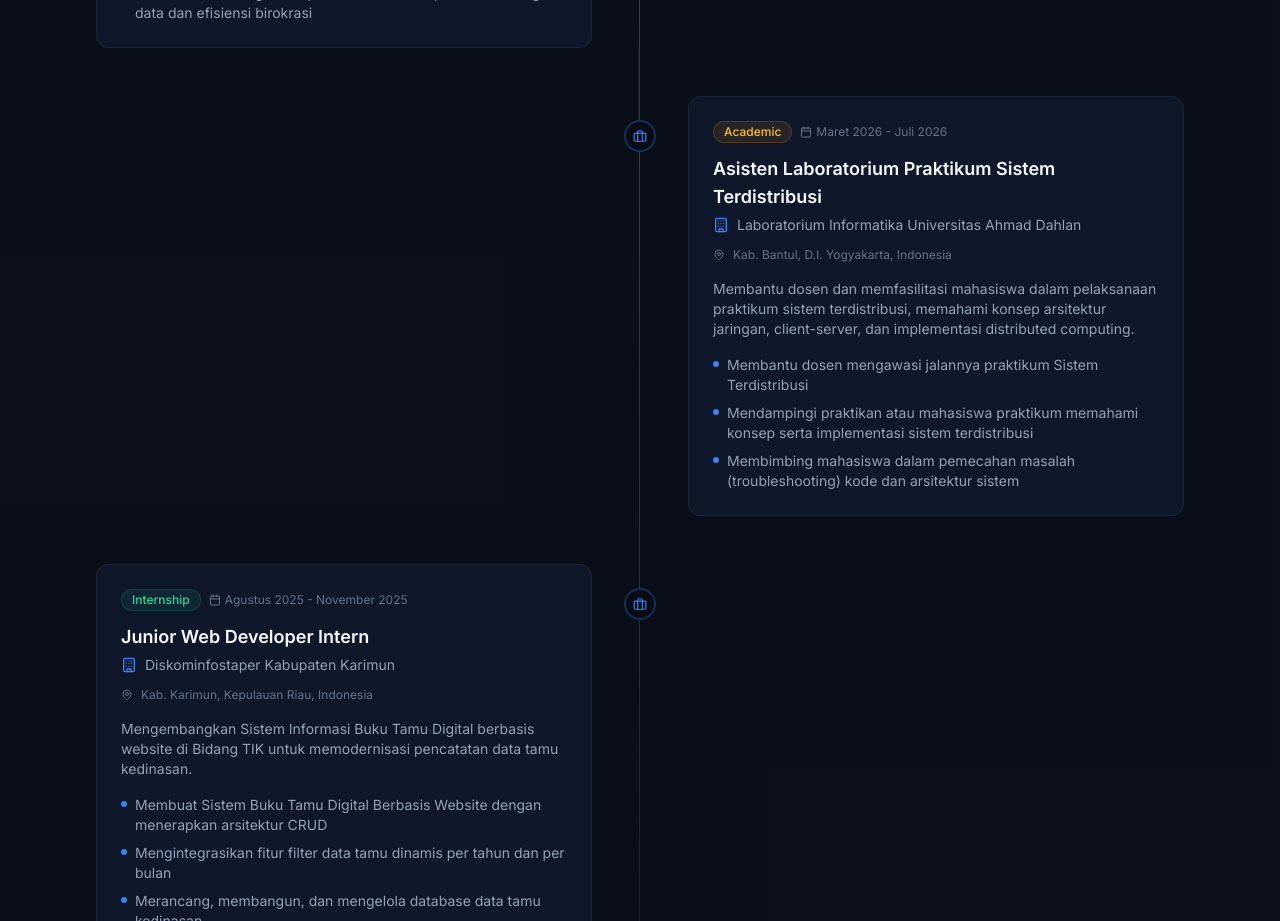
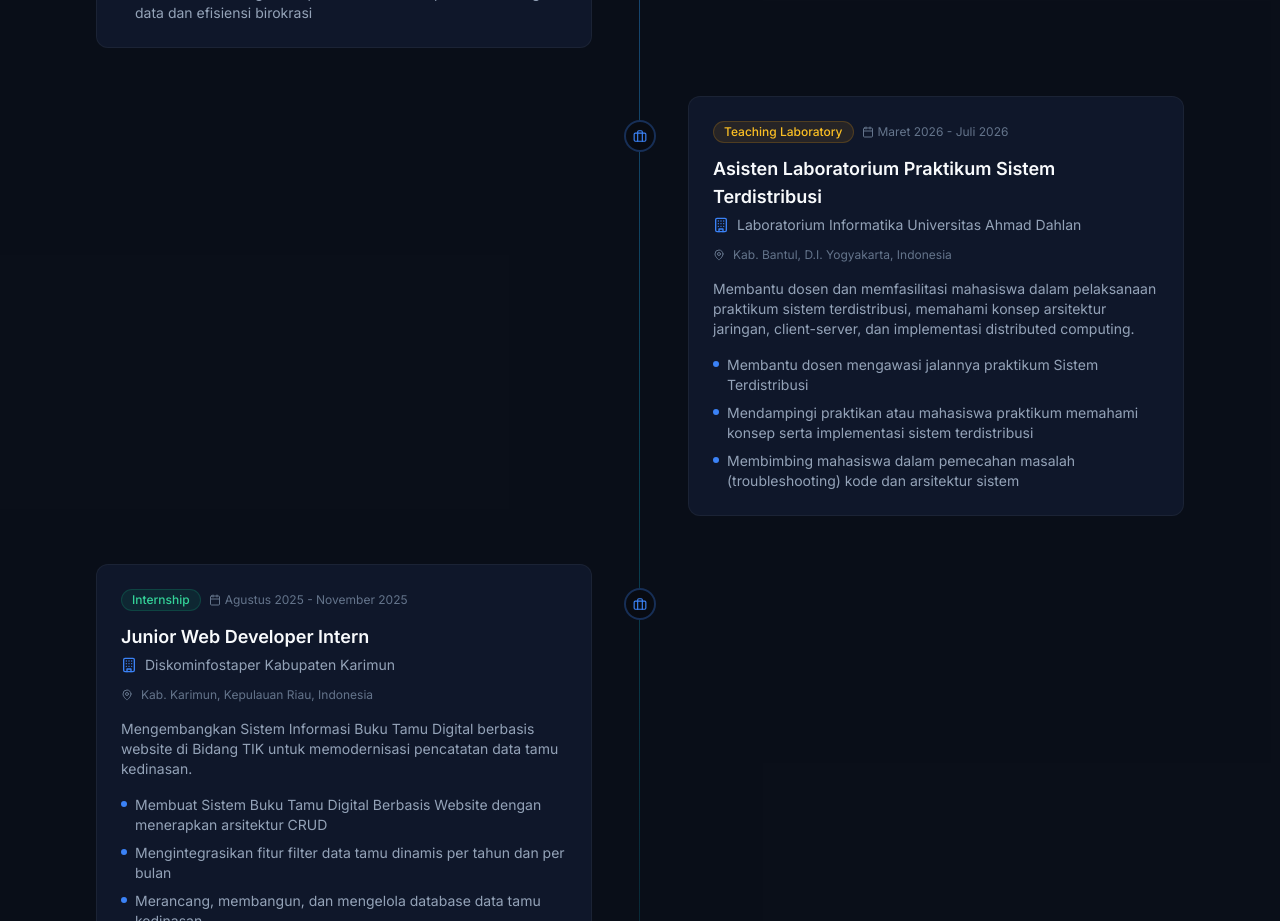
Before and after one commit to ridhodp/PortofolioMRidhoNaufal, a Next.js app: page / in a window 1280 px wide. Shown: the part 2540-3461 px from the top of the page. Built offline with nearby package versions, Linux system fonts and the light colour scheme.

Commit message:
fix: change Academic to Teaching Laboratory in experience

```diff
--- a/src/components/sections/Experience.tsx
+++ b/src/components/sections/Experience.tsx
@@ -16,7 +16,7 @@ const typeLabels = {
   work: "Work",
   internship: "Internship",
   organization: "Organization",
-  academic: "Academic",
+  academic: "Teaching Laboratory",
 };
 
 export default function Experience() {
```
